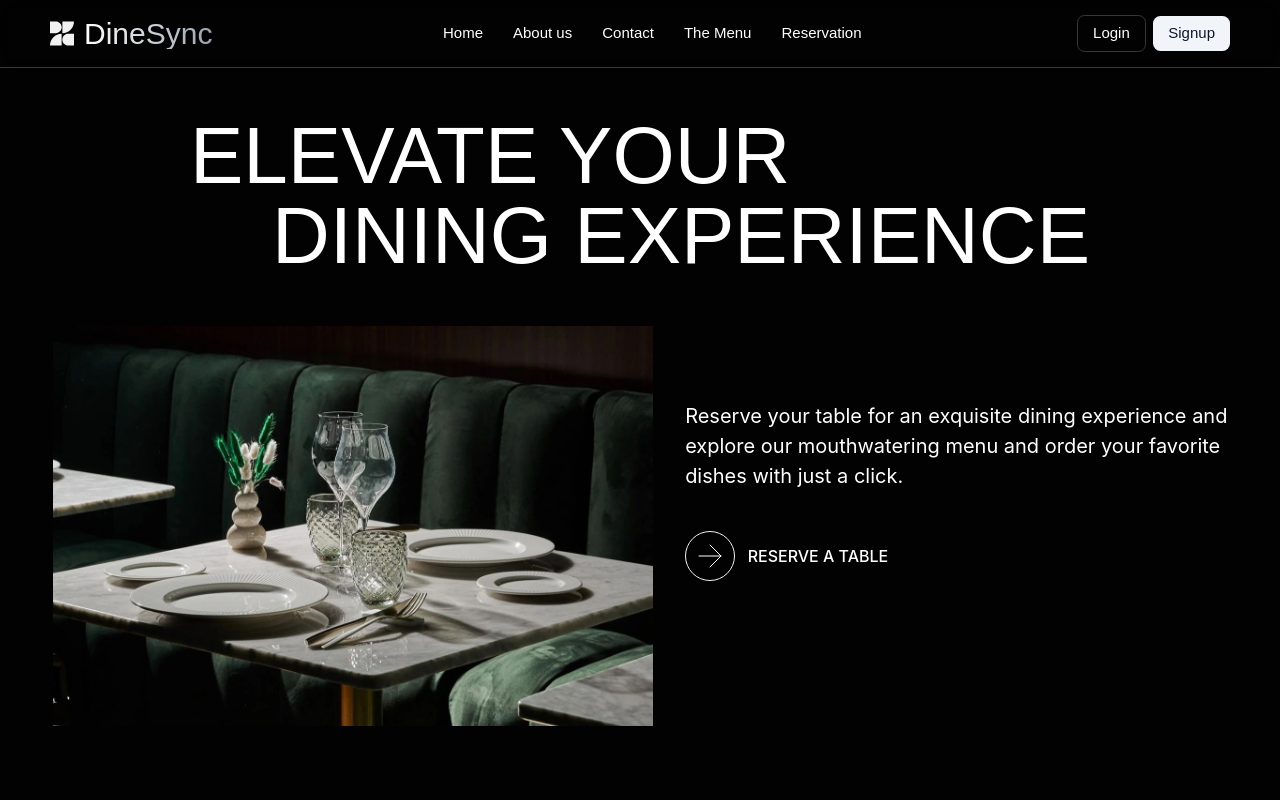
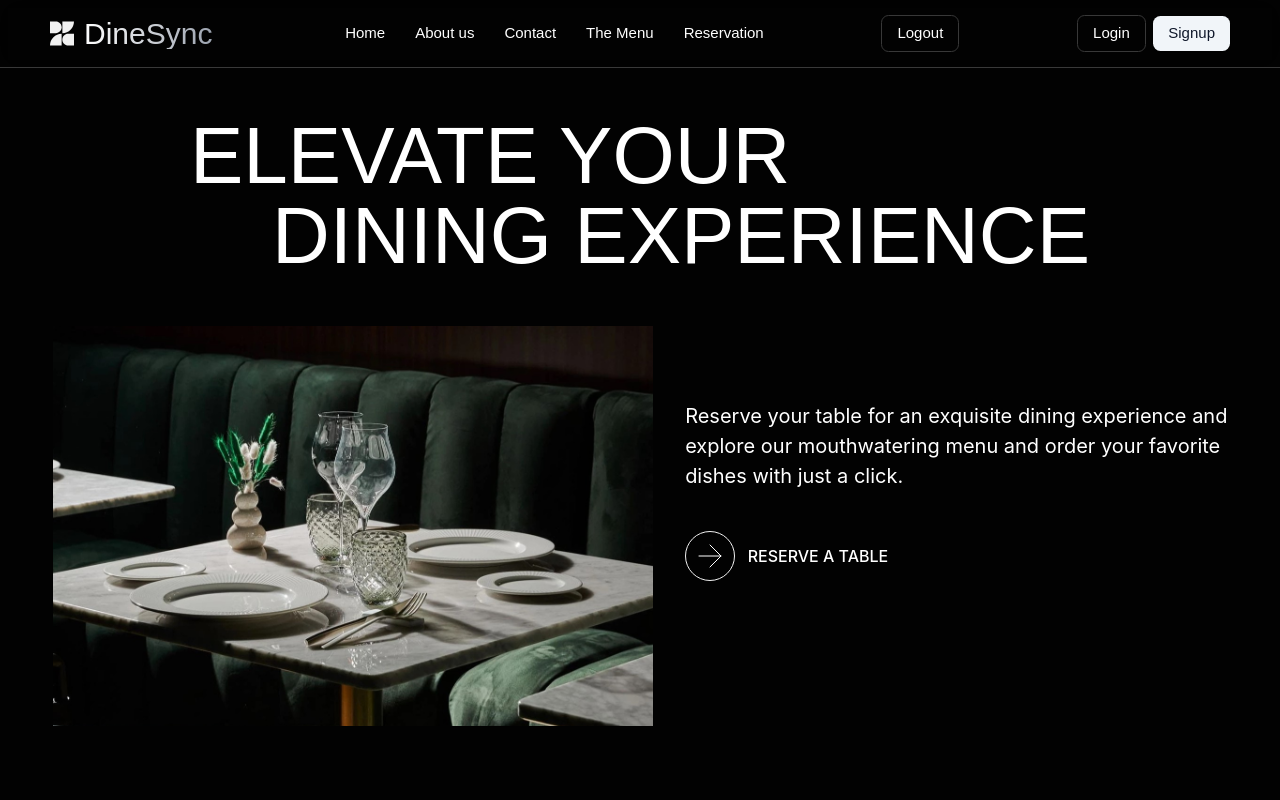
Before and after one commit to jsaugat/The-DINESYNC, a React (Vite) app in the folder client/: page / in a window 1280 px wide. Shown: the top 800 px of the page. Built offline with nearby package versions, Linux system fonts and the light colour scheme; a web font is replaced by a local one.

Commit message:
logout functionality using useLogout hook

```diff
--- /dev/null
+++ b/client/src/hooks/useLogout.js
@@ -0,0 +1,12 @@
+import { useAuthContext } from "./useAuthContext.js"
+
+export const useLogout = () => {
+    const { dispatch } = useAuthContext();
+    const logout = () => {
+        //? remove "user" from localstorage
+        localStorage.removeItem("user")
+        //? dispatch "LOGOUT" action type
+        dispatch({ type: "LOGOUT" });
+    }
+    return { logout }
+}
--- a/client/src/hooks/useSignup.js
+++ b/client/src/hooks/useSignup.js
@@ -18,7 +18,7 @@ export const useSignup = () => {
     setError(null);
 
     try {
-      const response = await fetch("http://localhost:6900/app/user/signup", {
+      const response = await fetch("/app/user/signup", {
         method: "POST",
         headers: { "Content-Type": "application/json" },
         body: JSON.stringify({ email, password }),
--- a/client/src/myComponents/Header/NavBar.jsx
+++ b/client/src/myComponents/Header/NavBar.jsx
@@ -2,8 +2,11 @@ import React from "react";
 import { NavLink } from "react-router-dom";
 import { Logo } from "/src/master";
 import { Button } from "@/components/ui/button"
+import { useLogout } from "@/hooks/useLogout.js";
 
 const NavBar = () => {
+  const { logout } = useLogout();
+
   return (
     <nav className="fixed z-50 w-full top-0 nav-menu flex px-[5rem] justify-between items-center py-[1.5rem] border-b border-onyx backdrop-blur-md font-montreal">
       {/* menu */}
@@ -16,10 +19,15 @@ const NavBar = () => {
         <li ><NavLink to="menu">The Menu</NavLink></li>
         <li ><NavLink to="booking">Reservation</NavLink></li>
       </ul>
-      <section className="space-x-3">
+      <section>
+        <div>
+          <Button variant="login" onClick={()=> logout()}>Logout</Button>
+        </div>
+      </section>
+      <div className="space-x-3">
         <NavLink to={"login"}><Button variant="login">Login</Button></NavLink>
         <NavLink to={"signup"}><Button variant="secondary">Signup</Button></NavLink>
-      </section>
+      </div>
     </nav>
   );
 };
```
